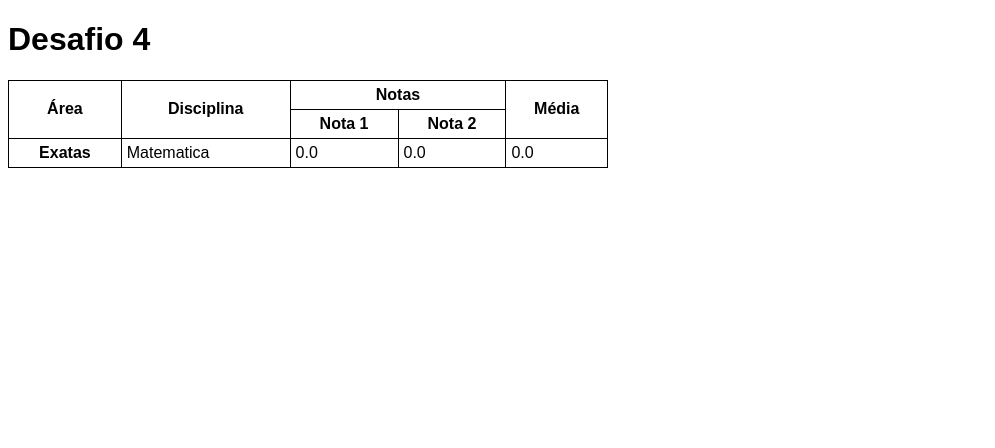
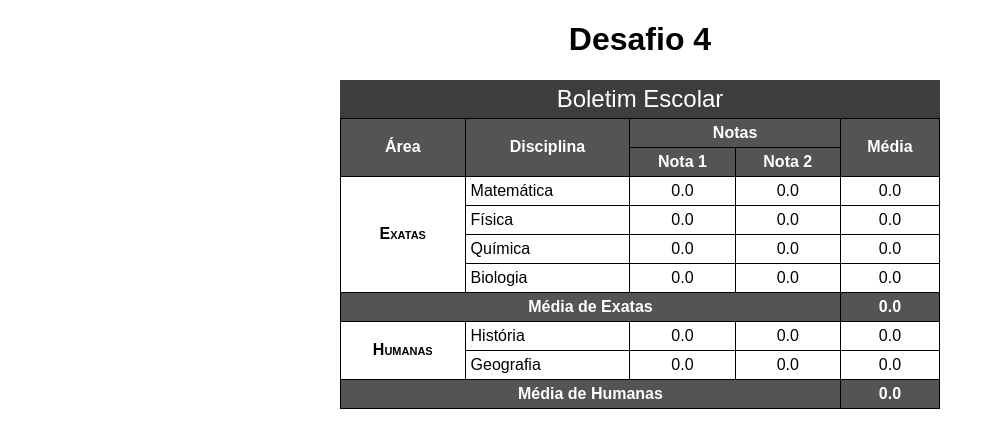
Before and after one commit to Aulucci/testes-html-css, a plain HTML site: page Exercicios/ex023/desafio04.html in a window 1280 px wide. Shown: the whole page, without its empty margins (0-995 px from the left). Drawn offline with Linux system fonts and the light colour scheme.

Commit message:
Fim do Modulo 3

```diff
--- a/Exercicios/ex023/desafio04.html
+++ b/Exercicios/ex023/desafio04.html
@@ -8,22 +8,58 @@
     <style>
         body{
             font-family: Arial, Helvetica, sans-serif;
+
+        }
+
+        h1{
+            text-align: center;
+        }
+
+        caption{
+            font-size: 1.5em;
+            background-color: rgba(0, 0, 0, 0.76);
+            color: white;
+            padding: 5px;
         }
 
         table{
             border-collapse: collapse;
             width: 600px;
+            margin: auto;
         }
 
         th, td{
             border: 1px solid black;
             padding: 5px;
         }
+
+        th{
+            background-color: rgba(0, 0, 0, 0.671);
+            color: white;
+        }
+
+        td.media{
+            background-color: rgba(0, 0, 0, 0.671);
+            color: white;
+            font-weight: bold;
+            text-align: center;
+        }
+
+        td.nota{
+            text-align: center;
+        }
+
+        th.area{
+            background-color: white;
+            color: black;
+            font-variant: small-caps;
+        }
     </style>
 </head>
 <body>
     <h1>Desafio 4</h1>
     <table>
+        <caption>Boletim Escolar</caption>
         <thead>
             <th rowspan="2" scope="col">Área</th>
             <th rowspan="2" scope="col">Disciplina</th>
@@ -36,11 +72,50 @@
         </thead>
         <tbody>
             <tr>
-                <th rowspan="4" scope="rowgroup">Exatas</th>
-                <td>Matematica</td>
-                <td>0.0</td>
-                <td>0.0</td>
-                <td>0.0</td>
+                <th rowspan="4" scope="rowgroup" class="area">Exatas</th>
+                <td>Matemática</td>
+                <td class="nota">0.0</td>
+                <td class="nota">0.0</td>
+                <td class="nota">0.0</td>
+            </tr>
+            <tr>
+                <td>Física</td>
+                <td class="nota">0.0</td>
+                <td class="nota">0.0</td>
+                <td class="nota">0.0</td>
+            </tr>
+            <tr>
+                <td>Química</td>
+                <td class="nota">0.0</td>
+                <td class="nota">0.0</td>
+                <td class="nota">0.0</td>
+            </tr>
+            <tr>
+                <td>Biologia</td>
+                <td class="nota">0.0</td>
+                <td class="nota">0.0</td>
+                <td class="nota">0.0</td>
+            </tr>
+            <tr>
+                <th colspan="4" scope="row">Média de Exatas</th>
+                <td class="media">0.0</td>
+            </tr>
+            <tr>
+                <th rowspan="2" scope="rowgroup" class="area">Humanas</th>
+                <td>História</td>
+                <td class="nota">0.0</td>
+                <td class="nota">0.0</td>
+                <td class="nota">0.0</td>
+            </tr>
+            <tr>
+                <td>Geografia</td>
+                <td class="nota">0.0</td>
+                <td class="nota">0.0</td>
+                <td class="nota">0.0</td>
+            </tr>
+            <tr>
+                <th colspan="4" scope="row" >Média de Humanas</th>
+                <td class="media">0.0</td>
             </tr>
         </tbody>
     </table>
```
Also changed, not shown: Exercicios/ex023/tabela05.html (added, +72 -0 lines).
